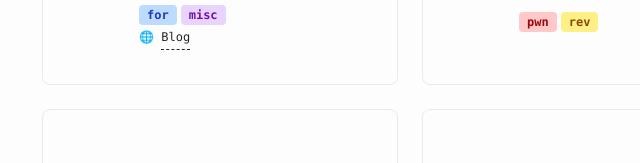
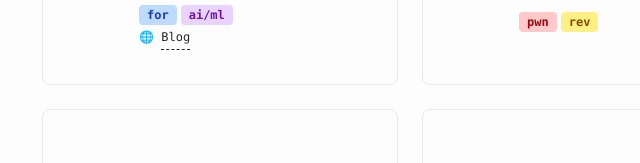
Before and after one commit to serikatnewbie/sni-vercel, an Astro site: page /members in a window 1280 px wide. Shown: the part 411-574 px from the top of the page, 230-870 px from the left. Built offline with nearby package versions, Linux system fonts and the light colour scheme; Astro itself is replaced by a stand-in of ours.

Commit message:
update keii category

```diff
--- a/src/pages/members.md
+++ b/src/pages/members.md
@@ -13,7 +13,7 @@ title: "Members"
       <p class="text-sm">doing ml is lot easier than doing osint</p>
       <div class="flex flex-wrap gap-1 mt-1">
         <span class="bg-blue-200 text-blue-800 text-xs font-semibold px-2 py-0.5 rounded">for</span>
-        <span class="bg-purple-200 text-purple-800 text-xs font-semibold px-2 py-0.5 rounded">misc</span>
+        <span class="bg-purple-200 text-purple-800 text-xs font-semibold px-2 py-0.5 rounded">ai/ml</span>
       </div>
       <p class="text-xs text-gray-600 mt-1">
         🌐 <a href="https://keii.codes" target="_blank" class="text-blue-600 hover:underline">Blog</a>
```
